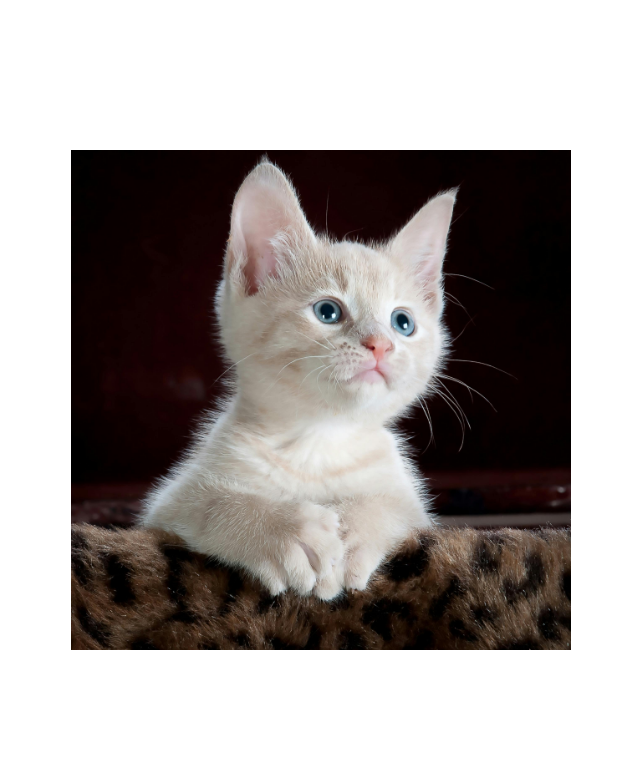
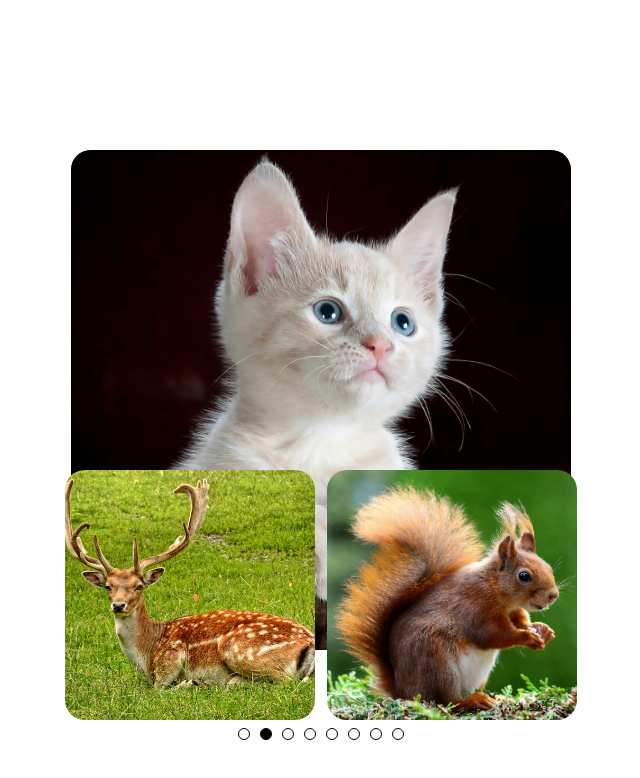
Before and after one commit to thejas2246/image-carousel, a plain HTML site: page index.html in a window 1280 px wide. Shown: the whole page, without its empty margins (319-959 px from the left). Drawn offline with Linux system fonts and the light colour scheme.

Commit message:
Add current image indicator

```diff
--- a/index.html
+++ b/index.html
@@ -9,7 +9,10 @@
     </head>
     <body>
         <div class="image-container">
-            <img src=" alt="image" class="image" />
+            <img src="" alt="image" class="image" />
         </div>
+        <div><img src="" alt="" class="previous-image" /></div>
+        <div><img src="" alt="" class="next-image" /></div>
+        <div class="dot-container"></div>
     </body>
 </html>
--- a/script.js
+++ b/script.js
@@ -3,15 +3,47 @@ const imageArray = [];
 imageArray.push("./assets/images/squirril.jpg");
 imageArray.push("./assets/images/sparrow.jpg");
 imageArray.push("./assets/images/deer.jpg");
+imageArray.push("./assets/images/dog.jpg");
+imageArray.push("./assets/images/chicken.jpg");
+imageArray.push("./assets/images/dogs.jpg");
+imageArray.push("./assets/images/bird.jpg");
+imageArray.push("./assets/images/horse.jpg");
 
 let imageCount = 0;
 const image = document.querySelector(".image");
+const previousImage = document.querySelector(".previous-image");
+const nextImage = document.querySelector(".next-image");
+
+function showImageDots(imageCount) {
+    const dotContainer = document.querySelector(".dot-container");
+    dotContainer.textContent = "";
+    for (let i = 0; i < imageArray.length; i++) {
+        const dots = document.createElement("div");
+        dots.setAttribute("class", "image-dots");
+        dotContainer.appendChild(dots);
+        if (imageCount === i) {
+            dots.classList.add("active-image");
+        }
+    }
+}
 
 function changeImage() {
     if (imageCount >= imageArray.length) {
         imageCount = 0;
     }
+    if (imageCount === imageArray.length - 1) {
+        nextImage.src = imageArray[0];
+    } else {
+        nextImage.src = imageArray[imageCount + 1];
+    }
+    if (imageCount === 0) {
+        previousImage.src = imageArray[imageArray.length - 1];
+    } else {
+        previousImage.src = imageArray[imageCount - 1];
+    }
     image.src = imageArray[imageCount];
+
+    showImageDots(imageCount);
     imageCount++;
 }
 
--- a/style.css
+++ b/style.css
@@ -10,6 +10,8 @@ body{
     background-color: green;
     width: 500px;
     height: 500px;
+    border-radius: 20px;
+    overflow: hidden;
 }
 
 img{
@@ -17,3 +19,33 @@ img{
     width: 100%;
     object-fit: cover;
 }
+
+.previous-image,.next-image{
+    width: 250px;
+    height: 250px;
+    position: absolute;
+    border-radius: 20px;
+}
+.previous-image{
+    bottom: 10%;
+    right: 30%;
+}
+.next-image{
+    bottom: 10%;
+    left: 30%;
+}
+.image-dots{
+    width: 10px;
+    height: 10px;
+    border-radius: 50%;
+    border: 1px solid black;
+}
+.dot-container{
+    display: flex;
+    gap: 10px;
+    position: absolute;
+    bottom: 60px;
+}
+.active-image{
+    background-color: black;
+}
```
Also changed, not shown: assets/images/bird.jpg (added), assets/images/chicken.jpg (added), assets/images/dog.jpg (added), assets/images/dogs.jpg (added), assets/images/horse.jpg (added).
